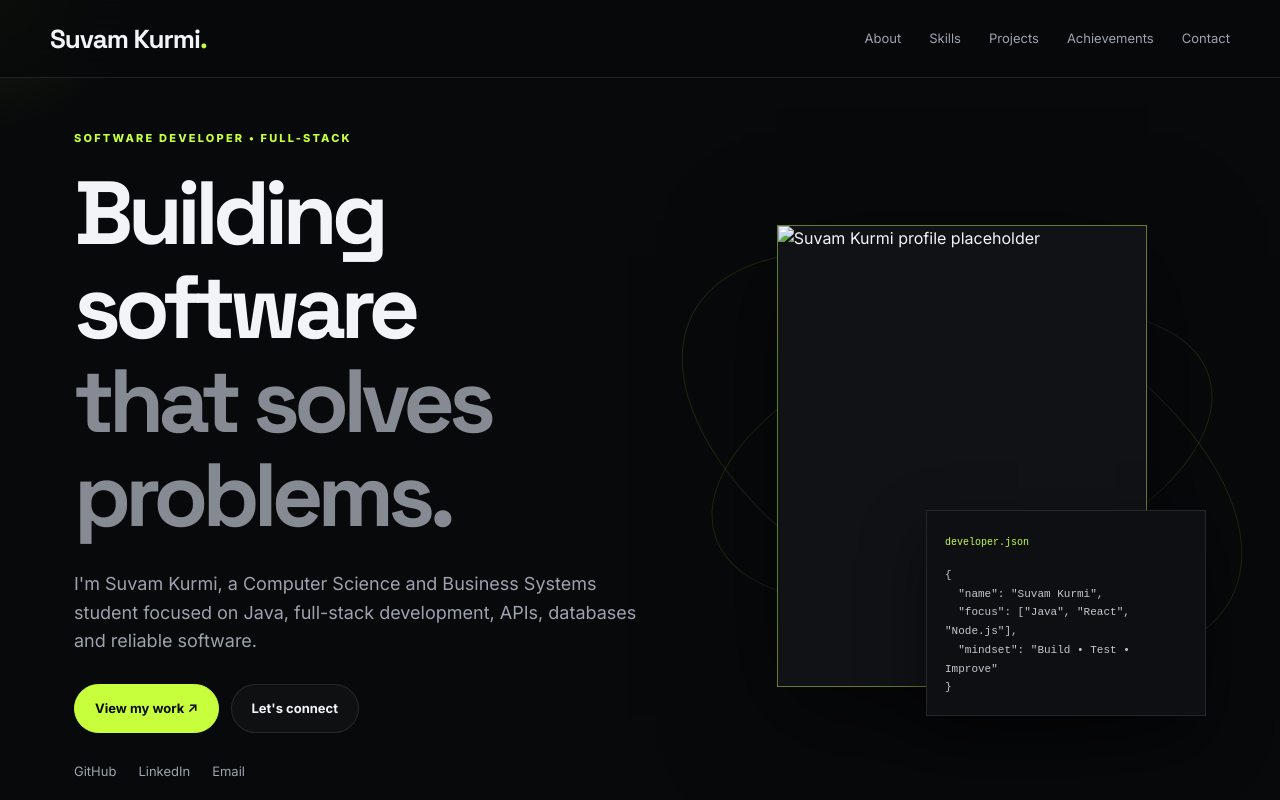
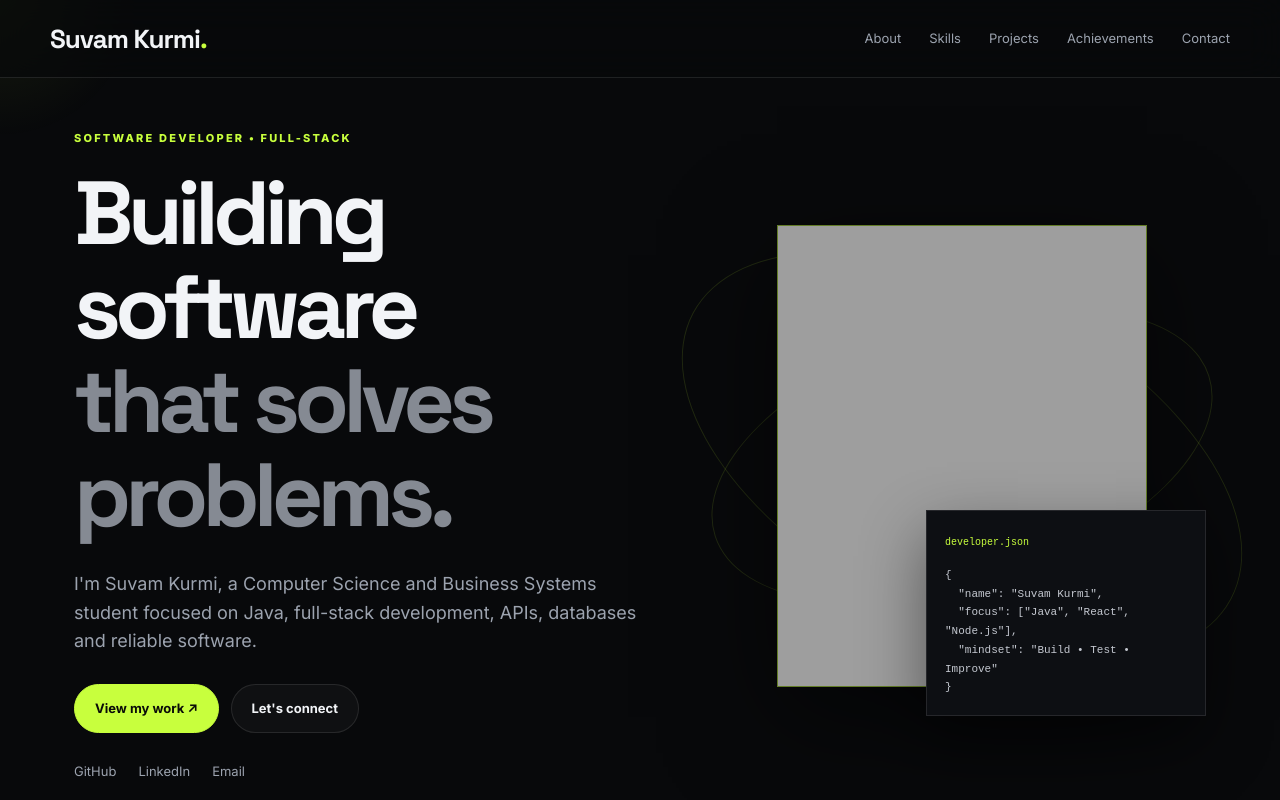
Before and after one commit to Suvammm/suvam-portfoli, a plain HTML site: page index.html in a window 1280 px wide. Shown: the top 800 px of the page. Drawn offline with Linux system fonts and the light colour scheme; the site is published under a folder, as on GitHub Pages, so addresses that start at the root find nothing.

Commit message:
Update index.html

```diff
--- a/index.html
+++ b/index.html
@@ -48,7 +48,7 @@
       <div class="hero-visual reveal">
         <!-- PHOTO AREA: replace assets/profile-placeholder.svg with assets/profile.jpg -->
         <div class="photo-frame">
-          <img src="/assets/img.png" alt="Suvam Kurmi profile placeholder" />
+          <img src="assets/img.png" alt="Suvam Kurmi profile placeholder" />
         </div>
         <div class="orbit orbit-one"></div>
         <div class="orbit orbit-two"></div>
```
